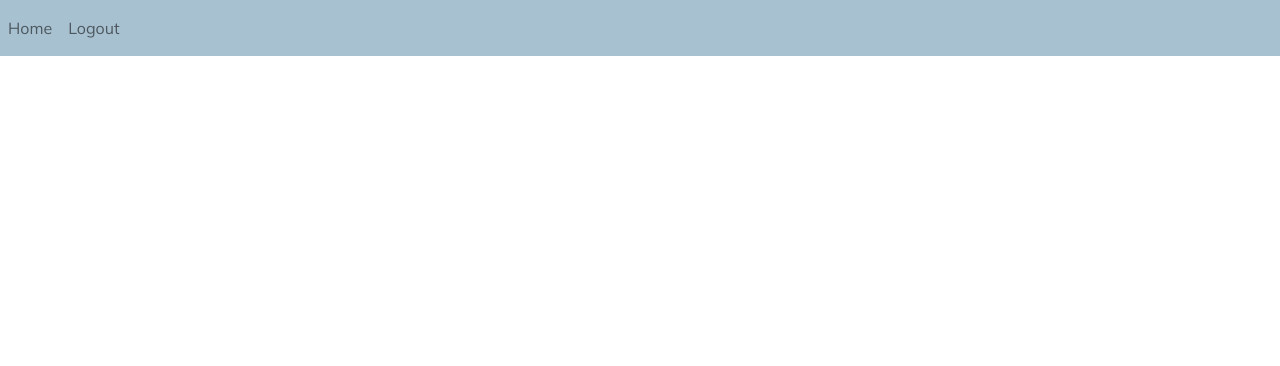
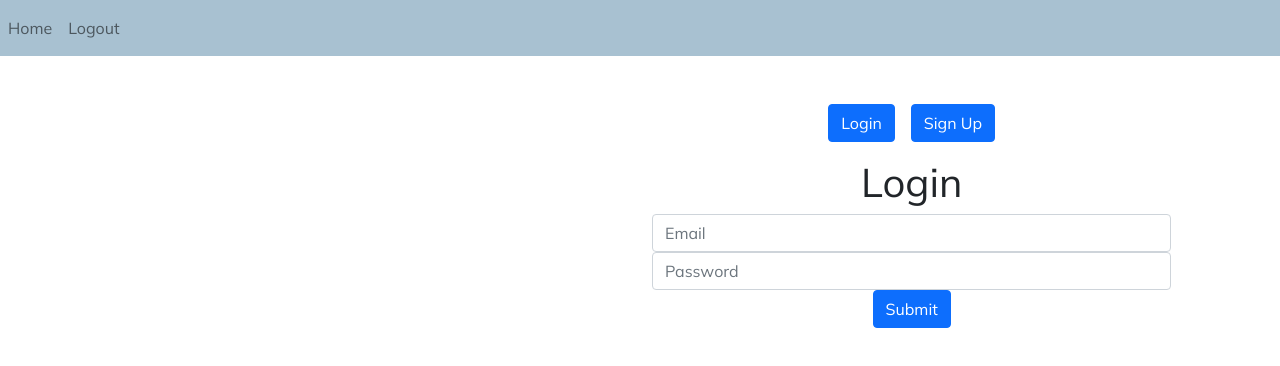
Before and after one commit to maxmanayan/coffee-notes, a React (Create React App) app in the folder client/: page /loginRegister in a window 1280 px wide. Shown: the top 366 px of the page. Built offline with nearby package versions, Linux system fonts and the light colour scheme.

Commit message:
login and register forms setup

```diff
--- a/client/src/App.js
+++ b/client/src/App.js
@@ -2,12 +2,14 @@ import { Switch, Route } from 'react-router';
 import './App.css';
 import NavBar from './components/NavBar';
 import Home from './pages/Home';
+import LoginRegister from './pages/LoginRegister';
 
 function App() {
   return (
     <div className="App">
       <NavBar />
       <Switch>
+        <Route exact path='/loginRegister' component={LoginRegister} />
         <Route exact path='/' component={Home} />
       </Switch>
     </div>
--- /dev/null
+++ b/client/src/components/LoginForm.js
@@ -0,0 +1,21 @@
+import React from 'react';
+import { Button, Form } from 'react-bootstrap';
+
+const LoginForm = () => {
+return(
+  <>
+    <h1>Login</h1>
+    <Form>
+      <Form.Group>
+        <Form.Control placeholder='Email'/>
+      </Form.Group>
+      <Form.Group>
+        <Form.Control placeholder='Password'/>
+      </Form.Group>
+      <Button>Submit</Button>
+    </Form>
+  </>
+)
+};
+
+export default LoginForm
--- /dev/null
+++ b/client/src/components/RegisterForm.js
@@ -0,0 +1,27 @@
+import React from 'react';
+import { Button, Form } from 'react-bootstrap';
+
+const RegisterForm = () => {
+return(
+  <>
+    <h1>Sign Up</h1>
+    <Form>
+      <Form.Group>
+        <Form.Control placeholder='Name'/>
+      </Form.Group>
+      <Form.Group>
+        <Form.Control placeholder='Email'/>
+      </Form.Group>
+      <Form.Group>
+        <Form.Control placeholder='Password'/>
+      </Form.Group>
+      <Form.Group>
+        <Form.Control placeholder='Confirm Password'/>
+      </Form.Group>
+      <Button>Submit</Button>
+    </Form>
+  </>
+)
+};
+
+export default RegisterForm
--- /dev/null
+++ b/client/src/pages/LoginRegister.js
@@ -0,0 +1,28 @@
+import React, { useState } from 'react';
+import { Button, Col, Row } from 'react-bootstrap';
+import LoginForm from '../components/LoginForm';
+import RegisterForm from '../components/RegisterForm';
+
+const LoginRegister = () => {
+  const [showRegisterForm, setShowRegisterForm] = useState(false)
+
+  return(
+    <>
+      <Row style={{marginTop: '3em', marginBottom: '1em'}}>
+        <Col md={{span: 5, offset: 6}}>
+          <Button style={{marginRight: '1em'}} onClick={()=>setShowRegisterForm(false)}>Login</Button>
+          <Button onClick={()=>setShowRegisterForm(true)}>Sign Up</Button>
+        </Col>
+      </Row>
+
+      <Row>
+        <Col md={{span: 5, offset: 6}}>
+          {!showRegisterForm && <LoginForm />}
+          {showRegisterForm && <RegisterForm />}
+        </Col>
+      </Row>
+    </>
+  )
+};
+
+export default LoginRegister
```
